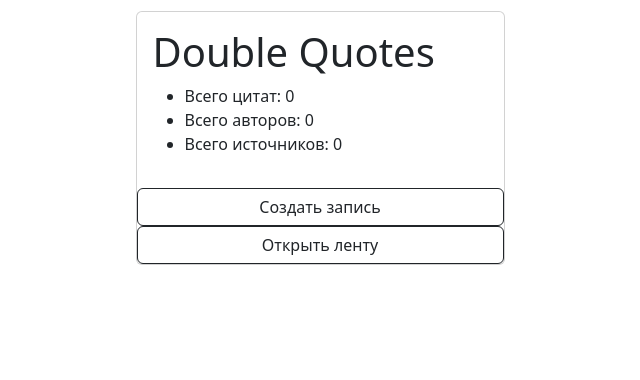
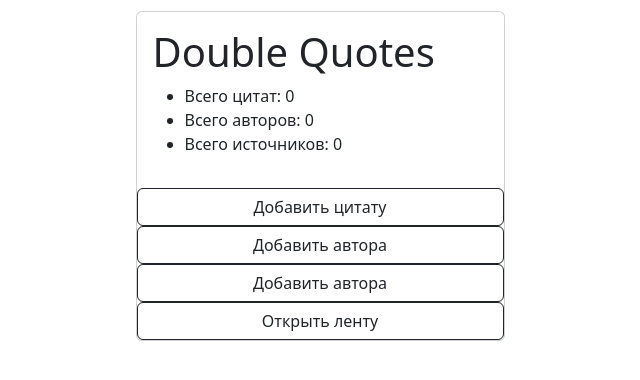
Before and after one commit to IrbisEH/Double-Quotes, a Django app: page / in a window 1280 px wide. Shown: the part 141-521 px from the top of the page, without its empty margins (320-960 px from the left). Run offline with Django 4.2, Linux system fonts and the light colour scheme; the visitor is signed in with stand-in values (Sample User, id 1); data that the repository does not hold is empty.

Commit message:
Добавил набор кнопок для авторизованного пользователя и не авторизованного на странице home.html

```diff
--- a/double_quotes/templates/home.html
+++ b/double_quotes/templates/home.html
@@ -17,9 +17,11 @@
                 </div>
                 {% if user.is_authenticated %}
                     {% if user.is_staff %}
-                        <a href="{% url 'users:signup' %}" class="btn btn-outline-dark ">Создать запись</a>
-                        <a href="{% url 'quotes:quotes_list' %}" class="btn btn-outline-dark ">Открыть ленту</a>
+                        <a href="{% url 'quotes:quote_create' %}" class="btn btn-outline-dark ">Добавить цитату</a>
+                        <a href="{% url 'quotes:author_create' %}" class="btn btn-outline-dark ">Добавить автора</a>
+                        <a href="{% url 'quotes:author_create' %}" class="btn btn-outline-dark ">Добавить автора</a>
                     {% endif %}
+                    <a href="{% url 'quotes:quotes_list' %}" class="btn btn-outline-dark ">Открыть ленту</a>
                 {% else %}
                     <a href="{% url 'users:login' %}" class="btn btn-outline-dark">Войти</a>
                     <a href="{% url 'users:signup' %}" class="btn btn-outline-dark">Зарегистрироваться</a>
```
